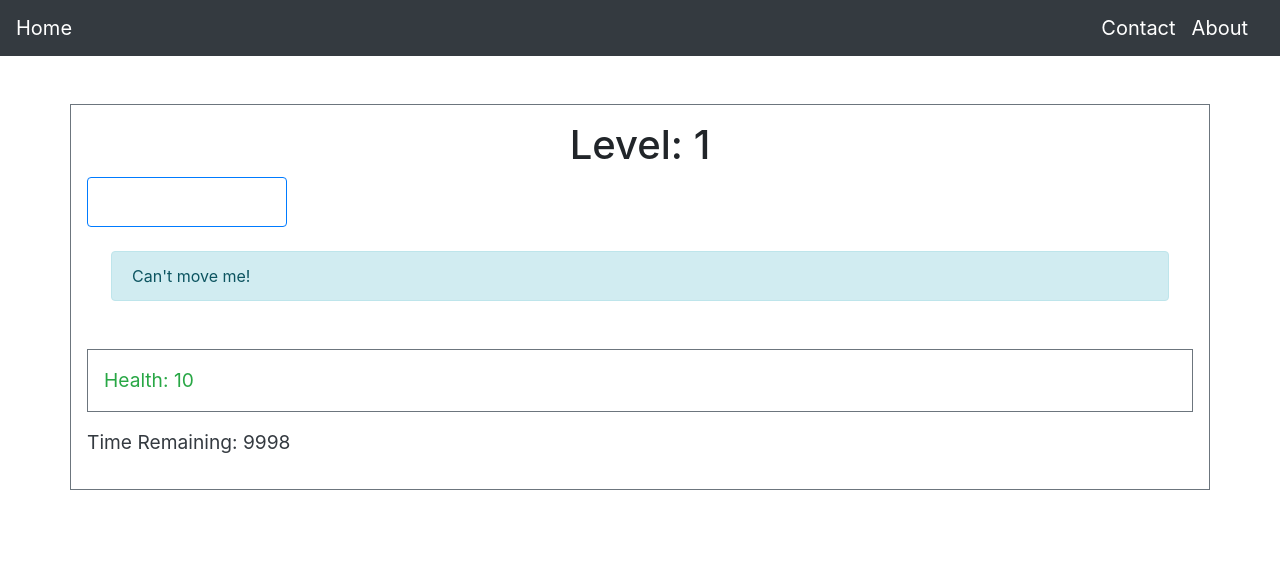
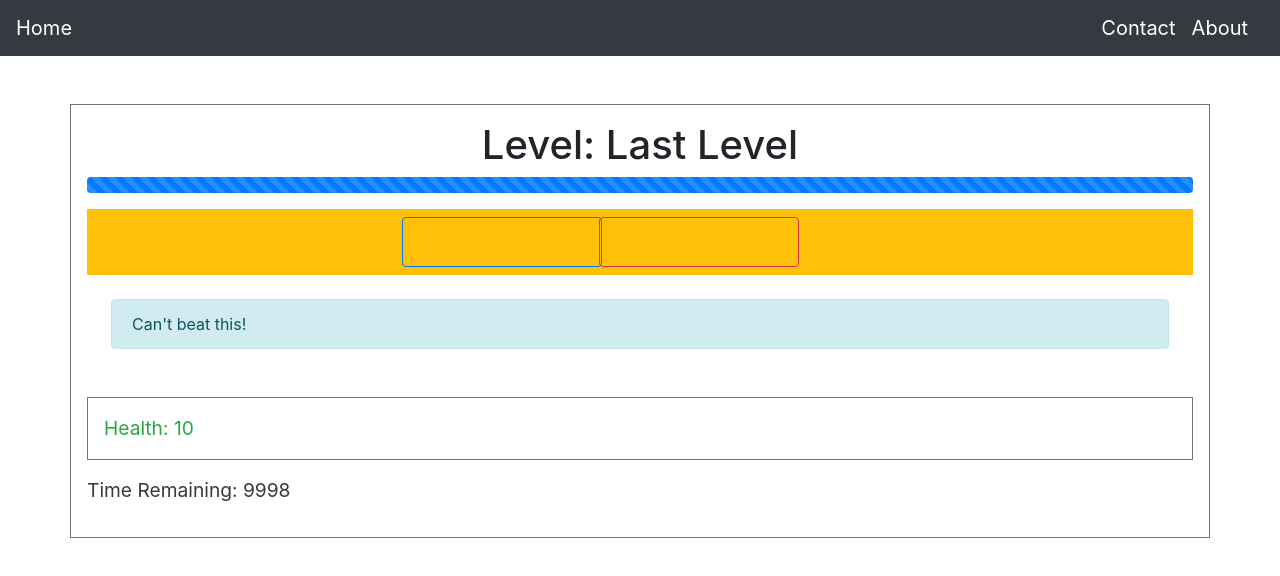
Before and after one commit to lhphancs/react_click, a React (Create React App) app: page / in a window 1280 px wide. Both pictures are taken after a click on the button "Start Game". Shown: the top 576 px of the page. Built offline with nearby package versions, Linux system fonts and the light colour scheme.

Commit message:
Added last level v1

```diff
--- a/src/components/Game/levels/LastLevel.js
+++ b/src/components/Game/levels/LastLevel.js
@@ -1,14 +1,63 @@
-import React from 'react';
+import React, { useState, useEffect, useRef } from 'react';
 import store from '../../../store/store'
 
-function LastLevel(){
+import getRndInteger from '../../../utils';
+
+function LastLevel(props){
+    const [boxLife, setBoxLife] = useState(101);
+    const [realLeftMargin, setRealLeftMargin] = useState(0);
+    const [fakeLeftMargin, setFakeLeftMargin] = useState(0);
+    const inputRef = useRef(null);
+
     function onWin(){
         store.dispatch( {type: "SET_GAME_STATUS_WIN"} );
     }
 
+    function onRealBoxClick(){
+        setBoxLife(boxLife - 10);
+    }
+
+    function onFakeBoxClick(){
+        store.dispatch( {type: "DECREMENT_HEALTH"} )
+    }
+
+    useEffect( () =>{
+        let width = inputRef.current.clientWidth;
+        let maxHorizontalPosition = width - 200;
+
+        if( boxLife <= 0 ){
+            onWin();
+        }
+        else{
+            const timerId = setTimeout( () =>{
+                setRealLeftMargin( getRndInteger(0, maxHorizontalPosition) );
+                setFakeLeftMargin( getRndInteger(0, maxHorizontalPosition) );
+            }, 1000);
+            return () => clearTimeout(timerId);
+        }
+    });
+
     return (
-        <div onClick={onWin}>
-            This is the last level
+        <div>
+            <div className="progress">
+                <div className="progress-bar progress-bar-striped progress-bar-animated"
+                role="progressbar" aria-valuenow="75" aria-valuemin="0" aria-valuemax="100" style={{ width: `${boxLife}%` }}>
+
+                </div>
+            </div>
+            <div ref={inputRef}>
+                <div className="mt-3 bg-warning">
+                    <button className="btn btn-outline-primary btn-to-click my-2" onClick={onRealBoxClick}
+                        style={{ position: 'absolute', marginLeft: realLeftMargin }}>
+                    </button>
+
+                    <button className="btn btn-outline-danger btn-to-click my-2" onClick={onFakeBoxClick}
+                        style={{ position: 'absolute', marginLeft: fakeLeftMargin }}>
+                    </button>
+
+                    <button className="btn-to-click my-2" style={{visibility: "hidden"}}>Placeholder</button>
+                </div>
+            </div>
         </div>
     )
 }
--- a/src/components/Game/levels/Levels.js
+++ b/src/components/Game/levels/Levels.js
@@ -9,7 +9,7 @@ import LastLevel from './LastLevel';
 
 export default function Levels(){
 
-  const [currentLevel, setCurrentLevel] = useState(1);
+  const [currentLevel, setCurrentLevel] = useState(5);
 
   const onLevelPassed = () => {
       setCurrentLevel(currentLevel + 1);
--- a/src/components/Game/levels/SecondLevel.js
+++ b/src/components/Game/levels/SecondLevel.js
@@ -11,13 +11,13 @@ function SecondLevel(props){
 
         const timerId = setTimeout( () =>{
             setLeftMargin( getRndInteger(0, maxHorizontalPosition) );
-        }, 200);
+        }, 500);
         return () => clearTimeout(timerId);
     });
 
     return (
-        <div ref={inputRef}>
-            <button className="btn btn-outline-primary btn-to-click m-2" onClick={props.onLevelPassed}
+        <div ref={inputRef} className="mt-3 p-3 bg-warning">
+            <button className="btn btn-outline-primary btn-to-click my-2" onClick={props.onLevelPassed}
             style={{ position: 'relative', left: leftMargin }}>
 
             </button>
```
